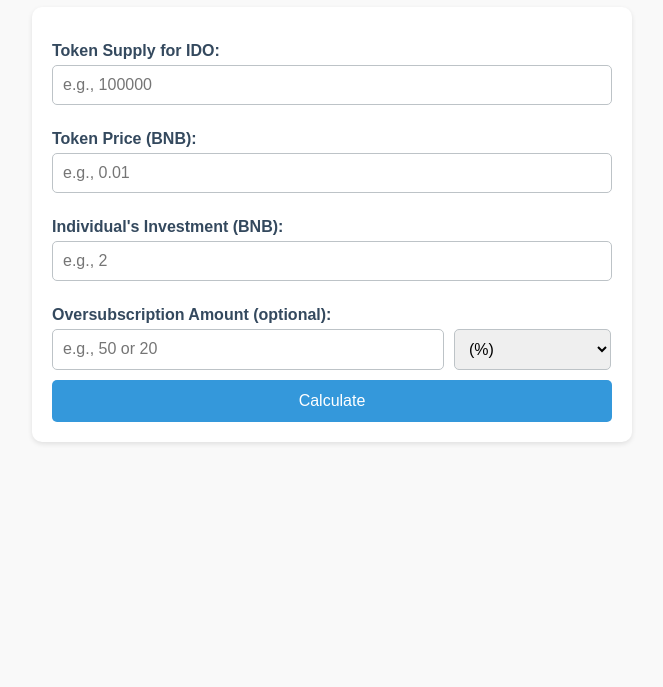
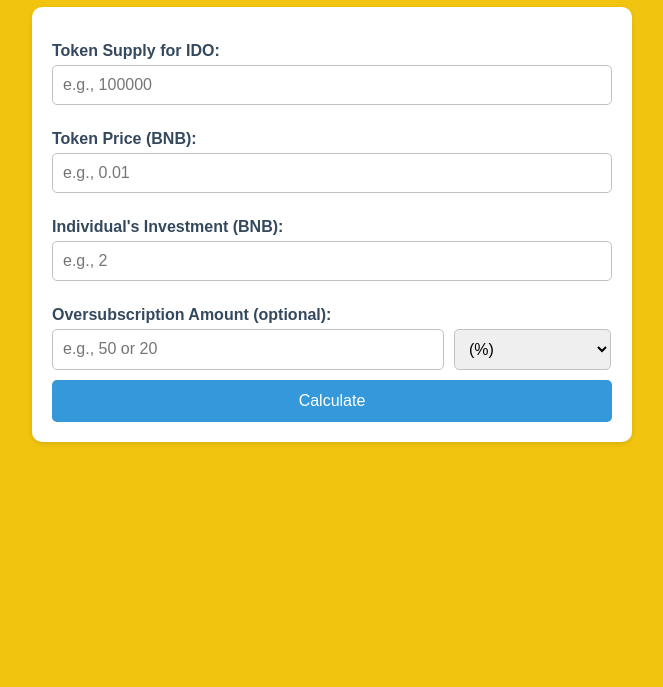
Before and after one commit to Chris3917/IDO-cal, a plain HTML site: page index.html in a window 1280 px wide. Shown: the part 113-800 px from the top of the page, without its empty margins (308-971 px from the left). Drawn offline with Linux system fonts and the light colour scheme.

Commit message:
Update index.html

```diff
--- a/index.html
+++ b/index.html
@@ -11,7 +11,9 @@
             margin: 20px auto;
             padding: 20px;
             background-color: #f9f9f9;
+            background: #f1c40f; /* BNB-like yellow */
         }
+
         h1 {
             text-align: center;
             color: #2c3e50;
```
